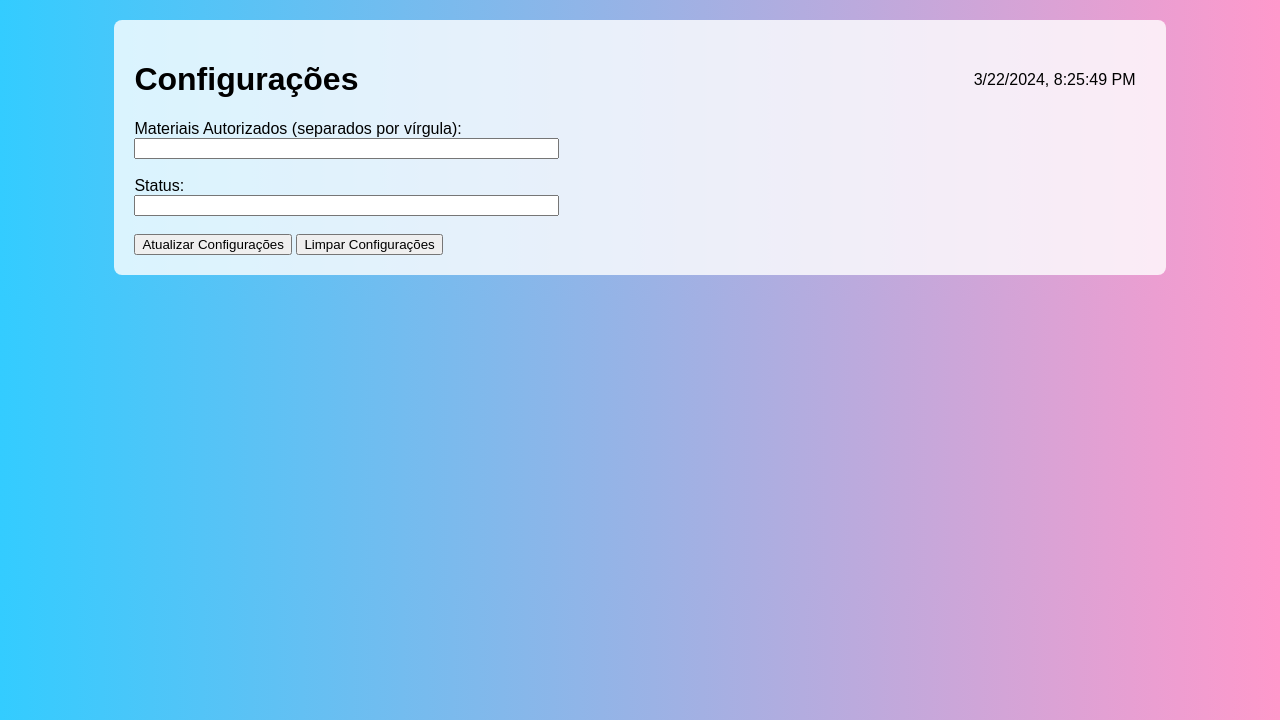
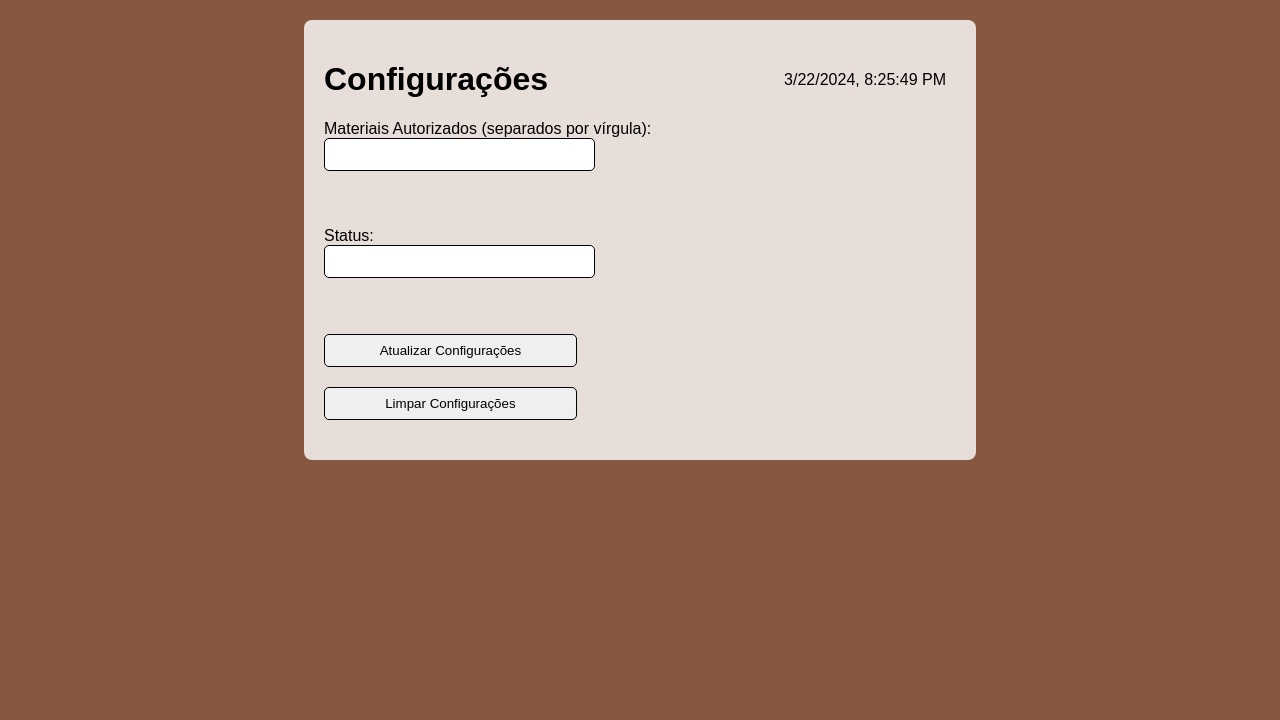
Before and after one commit to esc4n0rx/devpavuna, a Flask app: page /config in a window 1280 px wide. Shown: the top 720 px of the page. Run offline with Flask 2, Linux system fonts and the light colour scheme; some libraries are stand-ins or nearby versions.

Commit message:
updates ui and js

```diff
--- a/app.py
+++ b/app.py
@@ -1,11 +1,10 @@
 from flask import Flask, render_template, request, redirect, url_for,jsonify
 from flask import send_file
 from werkzeug.utils import secure_filename, safe_join
-import csv
 import os
-from openpyxl import load_workbook
-from openpyxl.worksheet.protection import SheetProtection
 import smtplib
+from datetime import datetime, timedelta
+
 from email.mime.multipart import MIMEMultipart
 from email.mime.base import MIMEBase
 from email import encoders
@@ -29,11 +28,14 @@ status = ""
 
 
 
+#ROTA DE CONFIGURAÇOES
 @app.route('/config', methods=['GET'])
 def configurations():
 
     return render_template('config.html', authorized_materials=', '.join(AUTHORIZED_MATERIALS), status=status)
 
+
+#FUNção DE VERIFICAR SENHA
 @app.route('/check-password', methods=['POST'])
 def check_password():
     password = request.form.get('password')
@@ -42,6 +44,8 @@ def check_password():
     else:
         return redirect(url_for('index', message='Senha incorreta!'))
 
+
+#FUNção DE ATUALIZAR CONFIGURAÇOES DE ITENS E STATUS
 @app.route('/update-settings', methods=['POST'])
 def update_settings():
     global AUTHORIZED_MATERIALS
@@ -54,6 +58,8 @@ def update_settings():
     socketio.emit('update_notification', {'message': 'Configurações atualizadas!'})
     return redirect(url_for('configurations'))
 
+
+#FUNÇÃO DE LIMPAR CONFIGURAÇOES
 @app.route('/clear-settings', methods=['POST'])
 def clear_settings():
     global AUTHORIZED_MATERIALS
@@ -63,6 +69,8 @@ def clear_settings():
     return redirect(url_for('configurations'))
 
 
+
+#FUNção DE ENVIO DE E-MAIL
 def send_email_with_attachment(send_to, subject, body, file_path):
 
 
@@ -92,76 +100,57 @@ def send_email_with_attachment(send_to, subject, body, file_path):
     server.quit()
 
 
-
-def create_pdf(store, material, description, quantity, authorized_by='Formulario Automizado'):
-    temp_dir = '/tmp'
+#FUNÇÃO PARA CRIAR O PDF DE AUTORIZAÇÃO DA LOJA
+def create_pdf(store, material, description, quantity, authorized_by='Formulário Automatizado'):
+    project_root_dir = '.'
     filename = f'devolucao_{store}.pdf'
-    file_path = os.path.join(temp_dir, filename)
+    file_path = os.path.join(project_root_dir, filename)
 
     c = canvas.Canvas(file_path, pagesize=letter)
     width, height = letter
 
 
-    c.setFont("Helvetica-Bold", 16)
-    c.drawCentredString(width / 2.0, height - 50, "Autorização de Devolução")
+    logo_path = os.path.join(project_root_dir, 'static/img/basepdf.png')
+    logo_size = 50
+    c.drawImage(logo_path, 100, height - 40, width=logo_size, height=logo_size, preserveAspectRatio=True)
 
 
+    c.setFont("Helvetica-Bold", 16)
+    c.drawCentredString(width / 2.0, height - 70, "AUTORIZAÇÃO DE DEVOLUÇÃO DE MERCADORIA EM EXCEÇÃO")
+    c.setFont("Helvetica-Oblique", 12)
+    c.drawCentredString(width / 2.0, height - 90, "(Anexar junto à Nota Fiscal)")
+
+
+    today = datetime.now()
+    max_date = today + timedelta(days=3)
+    date_format = "%d/%m/%Y"
+
+
+    content_start_y_position = height - 130
+    line_spacing = 18
+
     c.setFont("Helvetica", 12)
-    c.drawString(100, 750, f'Loja: {store}')
-    c.drawString(100, 730, f'Material: {material}')
-    c.drawString(100, 710, f'Descrição: {description}')
-    c.drawString(100, 690, f'Quantidade: {quantity}')
-    c.drawString(100, 670, f'Autorizado por: {authorized_by}')
+    c.drawCentredString(width / 2.0, content_start_y_position, f'Loja: {store}')
+    c.drawCentredString(width / 2.0, content_start_y_position - line_spacing, f'Material: {material}')
+    c.drawCentredString(width / 2.0, content_start_y_position - 2 * line_spacing, f'Descrição: {description}')
+    c.drawCentredString(width / 2.0, content_start_y_position - 3 * line_spacing, f'Quantidade: {quantity}')
+    c.drawCentredString(width / 2.0, content_start_y_position - 4 * line_spacing, f'Autorizado por: {authorized_by}')
+    c.drawCentredString(width / 2.0, content_start_y_position - 5 * line_spacing, f'Data da Autorização: {today.strftime(date_format)}')
+    c.drawCentredString(width / 2.0, content_start_y_position - 6 * line_spacing, f'Data Máxima para Envio: {max_date.strftime(date_format)}')
 
 
     c.setFont("Helvetica-Oblique", 10)
-    c.drawCentredString(width / 2.0, 30, "Este documento é válido para a devolução dos materiais listados acima.")
+    footer_y_position = 30
+    c.drawCentredString(width / 2.0, footer_y_position, "Este documento é válido para a devolução dos materiais listados acima.")
 
 
     c.save()
 
+    print(f"Arquivo PDF gerado: {file_path}")
     return file_path
 
 
-
-def get_encoding(file_path):
-    with open(file_path, 'rb') as file:
-        return chardet.detect(file.read())['encoding']
-
-
-
-def update_excel(store, material, description, quantity):
-
-    source_filename = 'devolucao.xlsx'
-
-
-    wb = load_workbook(source_filename)
-    ws = wb.active
-
-
-    ws['G7'] = store
-    ws['C14'] = material
-    ws['D14'] = description
-    ws['H14'] = quantity
-    ws['L14'] = "Robo"
-
-
-    ws.protection = SheetProtection(sheet=True, password='thivi8090#', objects=True, scenarios=True)
-
-
-    temp_dir = '/tmp'
-    new_filename = os.path.join(temp_dir, f'devolucao_{store}.xlsx')
-    wb.save(new_filename)
-
-    send_to = 'paulo.cunha@hortifruti.com.br'
-    subject = 'Planilha de Devolução'
-    body = 'Aqui está a planilha de devolução solicitada.'
-    send_email_with_attachment(send_to, subject, body, new_filename)
-
-    return new_filename
-
-
-
+#FUNÇÃO QUE RETORNA A DESCRISÃO DO MATERIAL
 @app.route('/get-description')
 def get_description():
     material = request.args.get('material')
@@ -175,7 +164,7 @@ def get_description():
     return jsonify(description=description, authorized=authorized)
 
 
-
+#FUNção QUE RETORNA AS LOJAS
 def get_stores():
     stores = []
 
@@ -185,7 +174,7 @@ def get_stores():
     return stores
 
 
-
+#ROTA PRINCIPAL
 @app.route('/', methods=['GET', 'POST'])
 def index():
     message = ''
--- a/static/script.js
+++ b/static/script.js
@@ -4,7 +4,7 @@ document.addEventListener('DOMContentLoaded', (event) => {
         const store = document.getElementById('store').value;
         const material = document.getElementById('material');
         const quantity = document.getElementById('quantity');
-        const description = document.getElementById('description'); // Garantindo que description também seja acessível
+        const description = document.getElementById('description');
         const buttons = document.querySelectorAll('button');
 
         if (store) {
@@ -55,7 +55,7 @@ document.addEventListener('DOMContentLoaded', (event) => {
         document.getElementById('loadingModal').style.display = "block";
         setTimeout(function() {
             document.getElementById('loadingModal').style.display = "none";
-        }, 10000);
+        }, 6000);
     });
 });
 function openModal() {
--- a/templates/config.html
+++ b/templates/config.html
@@ -8,12 +8,21 @@
     <script src="//cdnjs.cloudflare.com/ajax/libs/socket.io/4.0.0/socket.io.js"></script>
     <title>Configurações</title>
     <style>
+        :root {
+        --cor-fundo: #1a1a1a;
+        --cor-container: #2d2d2d;
+        --cor-destaque: #875742;
+        --cor-botao: #a87058;
+        --cor-botao-hover: #8d6049;
+        --cor-quase-branco: #ffffff;
+        --cor-hfnt:#5e462f;
+        }
         body {
-            background: linear-gradient(to right, #33ccff, #ff99cc);
+            background: var( --cor-destaque);
             font-family: Arial, sans-serif;
         }
         .container {
-            width: 80%;
+            width: 50%;
             margin: 20px auto;
             background-color: rgba(255, 255, 255, 0.8);
             padding: 20px;
@@ -27,6 +36,15 @@
         .header div {
             margin: 0 10px;
         }
+        select, input, button {
+            display: block;
+            width: 40%;
+            padding: 8px;
+            margin-bottom: 20px;
+            border-radius: 5px;
+            border: 0.5px solid
+        }
+
     </style>
 </head>
 <body>
@@ -55,7 +73,6 @@
         setInterval(updateDateTime, 1000);
         updateDateTime();
     </script>
-
 <script>
     var socket = io.connect('http://' + document.domain + ':' + location.port);
 
--- a/templates/index.html
+++ b/templates/index.html
@@ -14,7 +14,7 @@
         <div id="loadingModal" class="modal" style="display:none;">
             <div class="modal-content">
                 <div class="loader"></div>
-                <p>Gerando planilha... Por favor, aguarde.</p>
+                <p>Gerando Formulario de Devolução... Por favor, aguarde.</p>
             </div>
         </div>
     <div class="container">
```
Also changed, not shown: static/img/basepdf.png (added).
